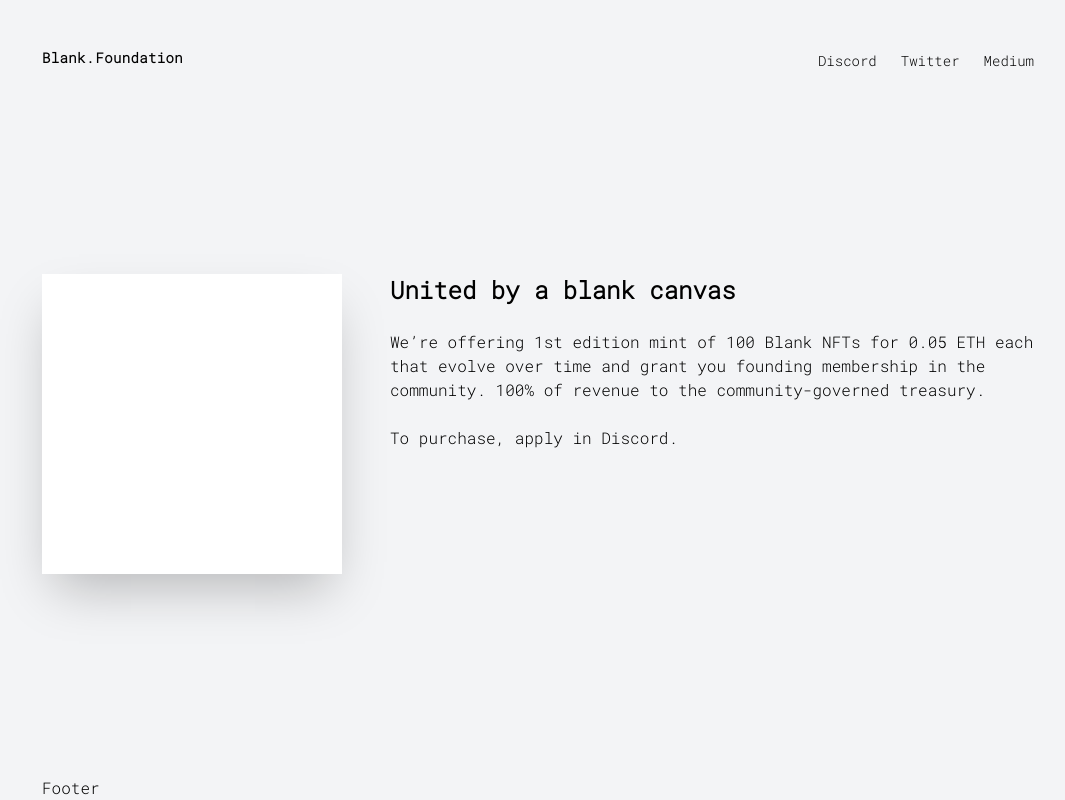
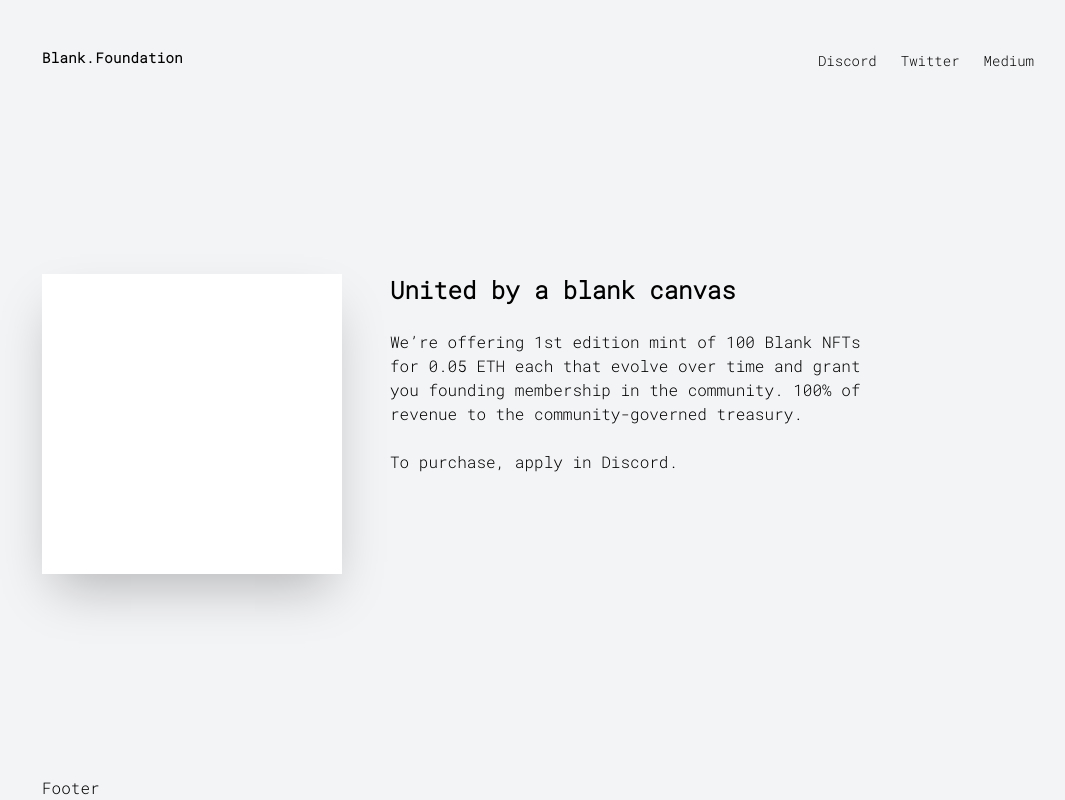
Before and after one commit to chaseadam17/website, a Next.js app: page / in a window 1280 px wide. Shown: the whole page, without its empty margins (102-1167 px from the left). Built offline with nearby package versions, Linux system fonts and the light colour scheme.

Commit message:
tweaking styles

```diff
--- a/pages/index.tsx
+++ b/pages/index.tsx
@@ -29,7 +29,7 @@ export default function Home() {
 
         <main className="flex">
           <div className="flex-none mr-12 bg-white shadow-2xl" style={{width: "300px", height: "300px"}}></div>
-          <div className="flex-1">
+          <div className="flex-none w-1/2">
             <h1 className="text-2xl mb-6 font-semibold">United by a blank canvas</h1>
             <p className="text-md mb-6">
               We’re offering 1st edition mint of 100 Blank NFTs for 0.05 ETH each that
```
